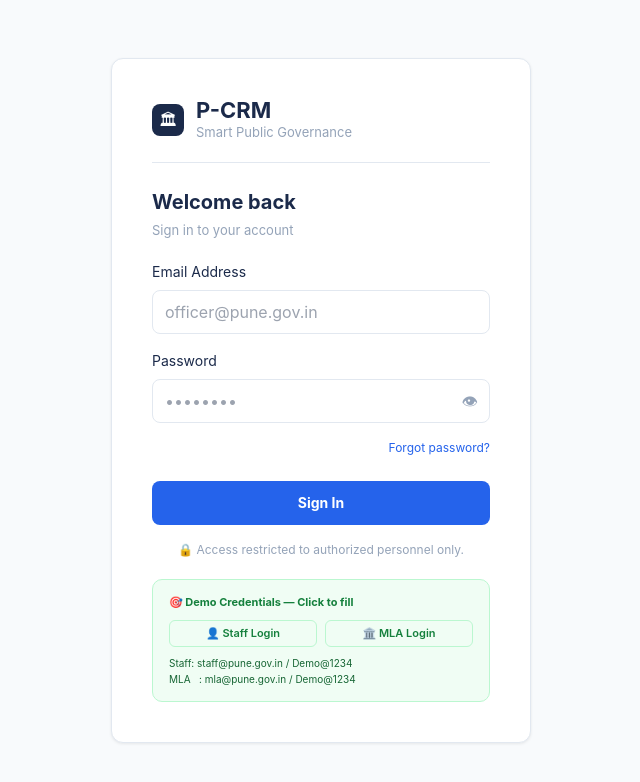
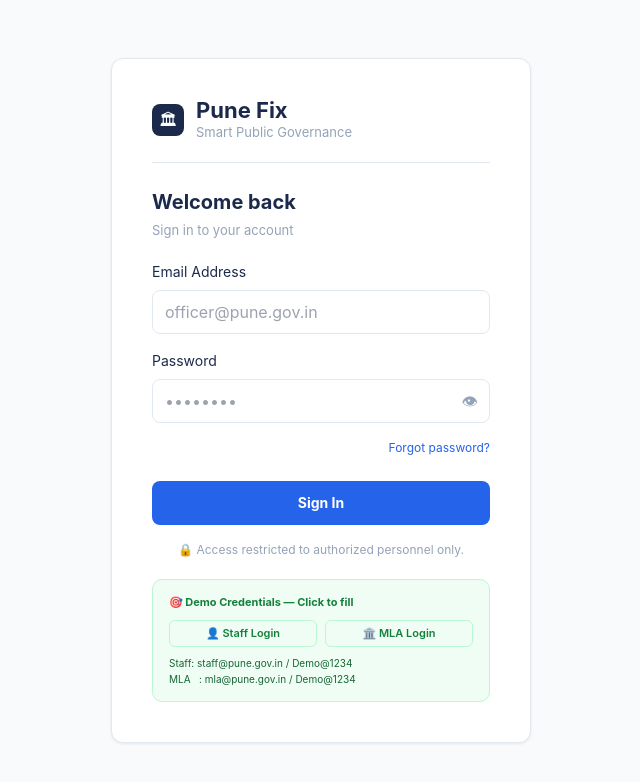
Before and after one commit to stanishkapatil/PUNE-FIX-CRM-, a Next.js app: page /login in a window 1280 px wide. Shown: the top 782 px of the page, without its empty margins (319-959 px from the left). Built offline with nearby package versions, Linux system fonts and the light colour scheme; no server answers.

Commit message:
updated the branding to Pune Fix

```diff
--- a/app/login/page.tsx
+++ b/app/login/page.tsx
@@ -162,7 +162,7 @@ export default function LoginPage() {
           </div>
           <div>
             <div style={{ fontSize: "22px", fontWeight: "bold", color: "#1B2A4A", lineHeight: "1" }}>
-              P-CRM
+              Pune Fix
             </div>
             <div style={{ fontSize: "13px", color: "#94A3B8", marginTop: "2px" }}>
               Smart Public Governance
--- a/components/Navbar.tsx
+++ b/components/Navbar.tsx
@@ -34,12 +34,12 @@ export function Navbar() {
         <div style={{ display: "flex", alignItems: "center", gap: "8px" }}>
           <span style={{ fontSize: "20px" }}>🏛</span>
           <span style={{ color: "#1B2A4A", fontSize: "16px", fontWeight: "bold" }}>
-            CityGov Portal
+            Pune Fix
           </span>
         </div>
 
         {/* Right Nav Links */}
-        <div style={{ display: "flex", alignItems: "center", gap: "24px" }}>
+        <div style={{ display: "flex", alignItems: "center", gap: "24px", flexWrap: "wrap" }}>
           <Link href="/" style={{ color: pathname === "/" ? "#2563EB" : "#1B2A4A", fontSize: "14px", textDecoration: "none", fontWeight: pathname === "/" ? "bold" : "normal" }}>
             Home
           </Link>
@@ -55,7 +55,10 @@ export function Navbar() {
           >
             Track Status
           </Link>
-          <Link href="#" style={{ color: "#1B2A4A", fontSize: "14px", textDecoration: "none" }}>
+          <Link
+            href="/faq"
+            style={{ color: pathname.startsWith("/faq") ? "#2563EB" : "#1B2A4A", fontSize: "14px", textDecoration: "none", fontWeight: pathname.startsWith("/faq") ? "bold" : "normal" }}
+          >
             FAQ
           </Link>
 
```
